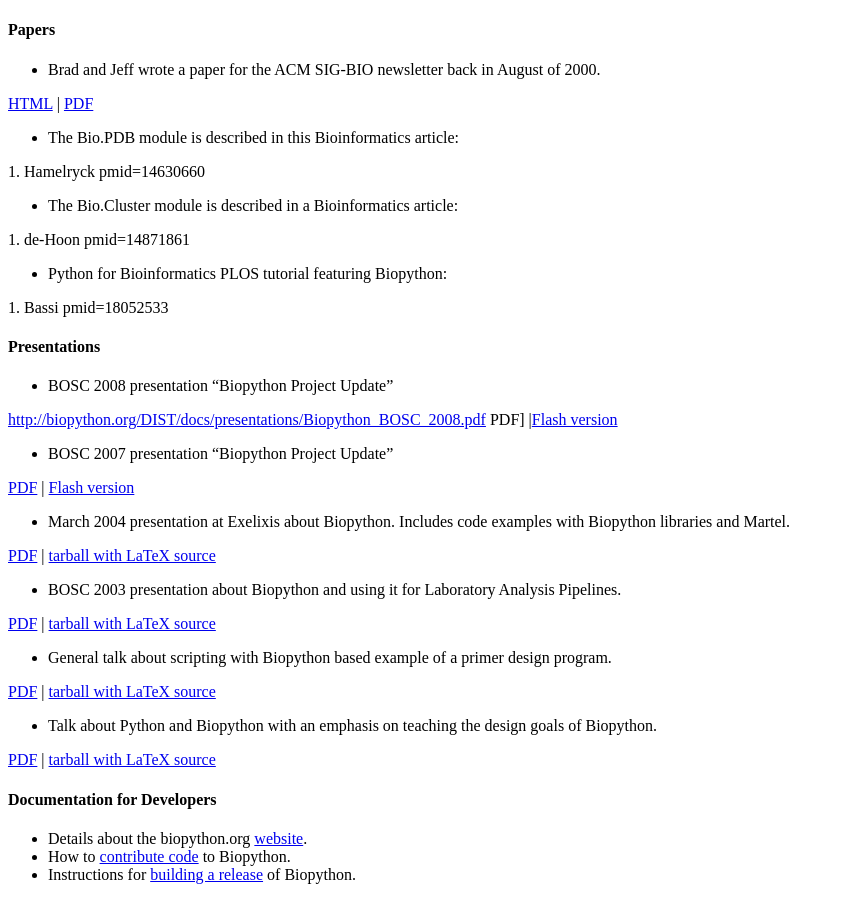
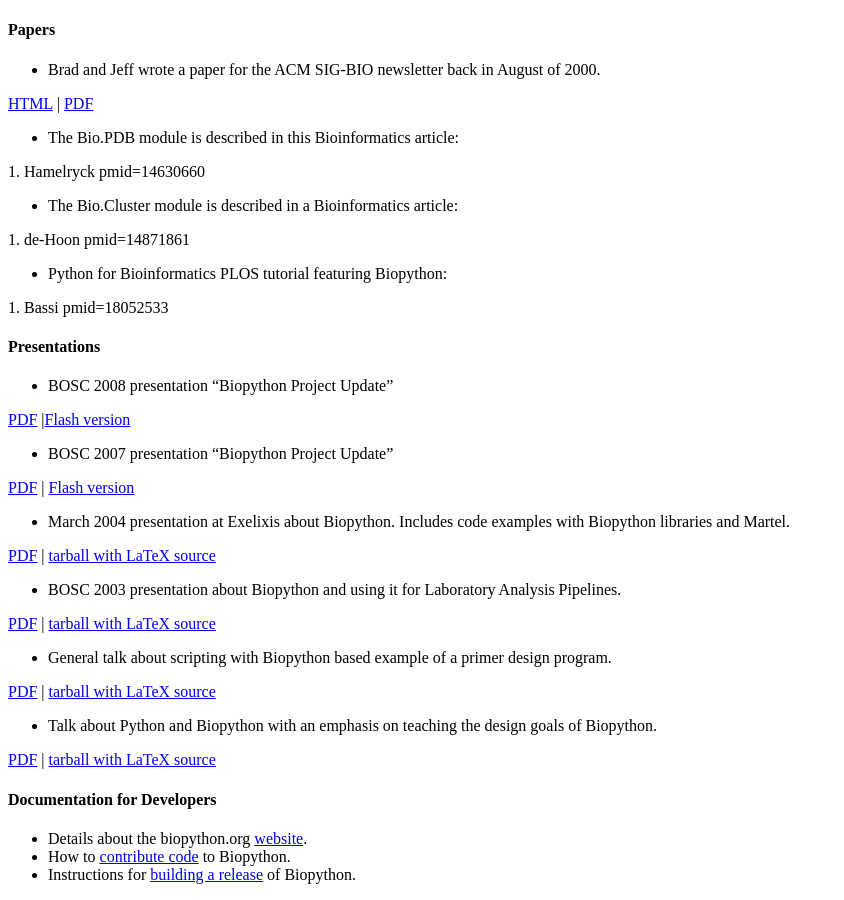
Before and after one commit to biopython/biopython.github.io, a Jekyll site: the page built from wiki/Documentation.md, in a window 1280 px wide and 900 px high, scrolled down 1332 px. Shown: the whole window, without its empty margins (0-844 px from the left). Built offline with Jekyll 4.4.1, drawn with Linux system fonts in a browser that asks for light colours; part of the change alters nothing that is shown.

Commit message:
/* Presentations */ missing [

```diff
--- a/wiki/Documentation.md
+++ b/wiki/Documentation.md
@@ -146,8 +146,8 @@ Bio.PDB module).
 -   BOSC 2008 presentation "Biopython Project Update"
 
 
-<http://biopython.org/DIST/docs/presentations/Biopython_BOSC_2008.pdf>
-PDF\] |[Flash
+[PDF](http://biopython.org/DIST/docs/presentations/Biopython_BOSC_2008.pdf)
+|[Flash
 version](http://www.slideshare.net/bosc_2008/antao-biopython-bosc2008/)
 
 -   BOSC 2007 presentation "Biopython Project Update"
```
Also changed, not shown: 1 other file.
